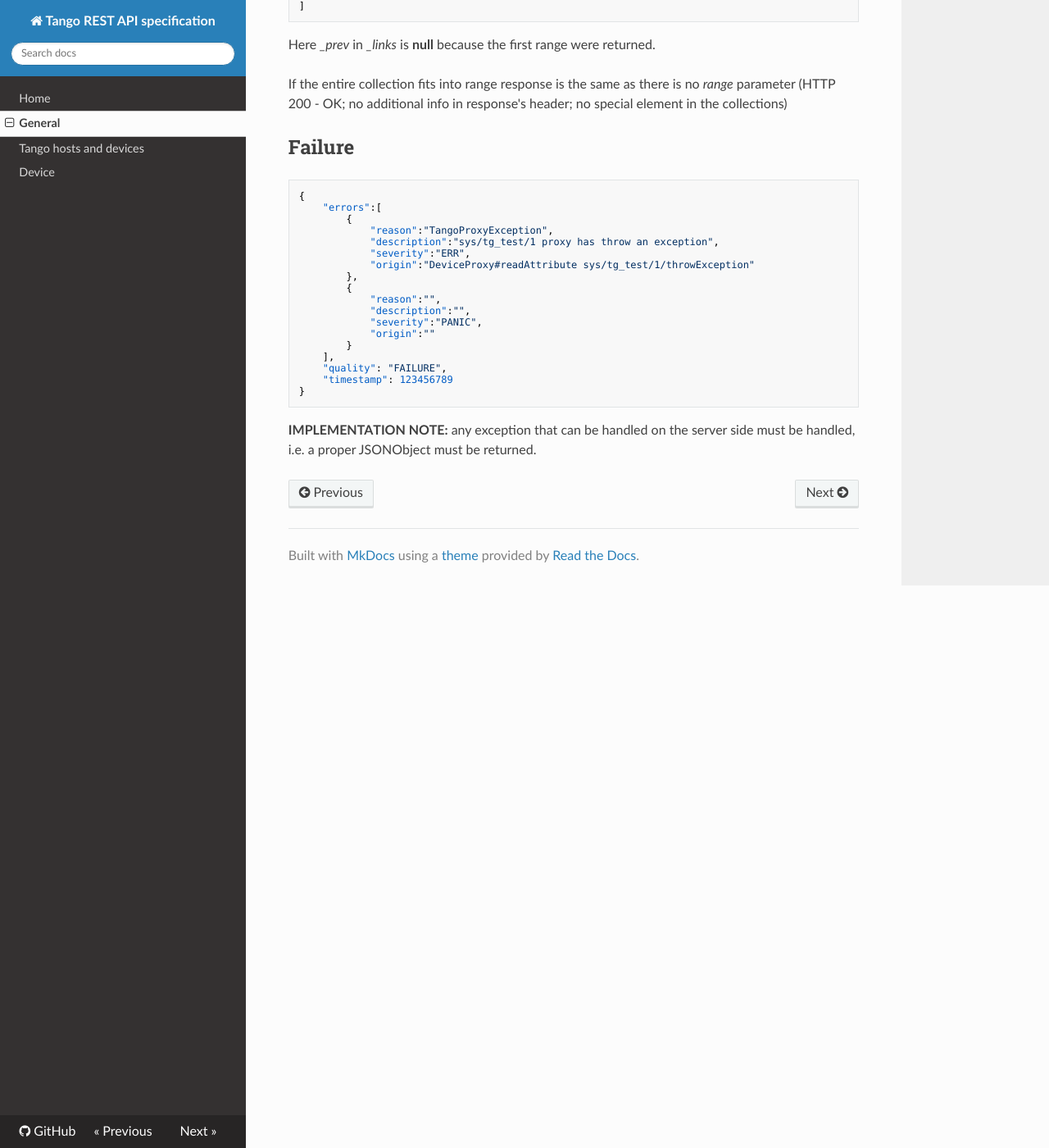
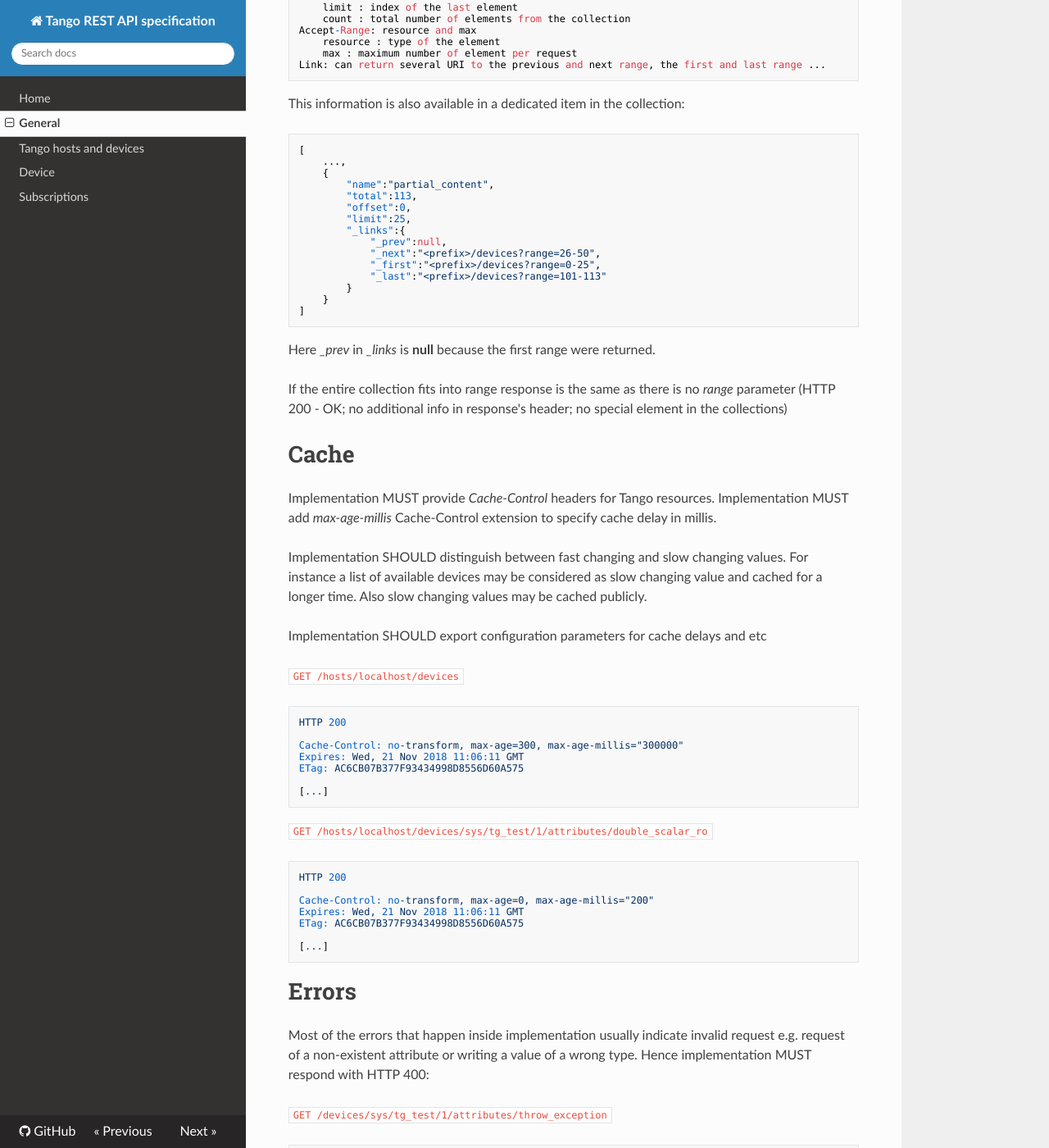
Before and after one commit to tango-controls/rest-api, an MkDocs documentation site: the page built from docs/general.md, in a window 1280 px wide and 1400 px high, scrolled down 3458 px. Shown: the whole window at 82% size. Built offline with MkDocs 1.6.1, drawn with Linux system fonts in a browser that asks for light colours; nearby versions of some CDN libraries; old or Windows-style settings are respelled for this version of MkDocs; some of the changed text lies outside the part shown.

Commit message:
Progress: #47

````diff
--- a/docs/general.md
+++ b/docs/general.md
@@ -1,6 +1,12 @@
 [TOC]
 
-## API version and Security
+# HTTP/2.0
+
+Implementation SHOULD provide upgrade to h2 protocol (HTTP/2.0). Practically this means that implementation MUST support https scheme in addition to simple http (HTTP/1.1).
+
+For proper https support implementation MUST be supplied with a valid SSL certificate (OpenSSL). For development a self-signed certificate will do the trick, but for production implementation SHOULD be supplied with properly signed certificate.
+
+# API version and Security
 
 _api_version_ follows URL prefix and defines which version of this API supports current implementation.
 
@@ -105,7 +109,7 @@ This one shows everything except _info_ and _properties_ fields:
 ```JSON
 [
     {
-        "name": "long_scalar_w"
+        "name": "long_scalar_w",
         "value":"<prefix>/devices/sys/tg_test/1/attributes/long_scalar_w/value",
         "_links":{
             "_device":"<prefix>/devices/sys/tg_test/1"
@@ -114,7 +118,7 @@ This one shows everything except _info_ and _properties_ fields:
         }
     },
     {
-        "name": "string_scalar"
+        "name": "string_scalar",
         "value":"<prefix>/devices/sys/tg_test/1/attributes/string_scalar/value",
          "_links":{
             "_device":"<prefix>/devices/sys/tg_test/1"
@@ -126,7 +130,7 @@ This one shows everything except _info_ and _properties_ fields:
 ```
 
 
-## Pages
+# Pages
 
   URL           |  Response | Desc
 ----------------|-----------|---------------------------------------------------
@@ -170,22 +174,54 @@ Here *_prev* in *_links* is __null__ because the first range were returned.
 
 If the entire collection fits into range response is the same as there is no _range_ parameter (HTTP 200 - OK; no additional info in response's header; no special element in the collections)
 
-## Failure
+# Cache
 
-```JSON
+Implementation MUST provide _Cache-Control_ headers for Tango resources. Implementation MUST add _max-age-millis_ Cache-Control extension to specify cache delay in millis.
+
+Implementation SHOULD distinguish between fast changing and slow changing values. For instance a list of available devices may be considered as slow changing value and cached for a longer time. Also slow changing values may be cached publicly.
+
+Implementation SHOULD export configuration parameters for cache delays and etc
+
+`GET /hosts/localhost/devices`
+
+```
+HTTP 200
+
+Cache-Control: no-transform, max-age=300, max-age-millis="300000"
+Expires: Wed, 21 Nov 2018 11:06:11 GMT
+ETag: AC6CB07B377F93434998D8556D60A575
+
+[...]
+```
+
+`GET /hosts/localhost/devices/sys/tg_test/1/attributes/double_scalar_ro`
+
+```
+HTTP 200
+
+Cache-Control: no-transform, max-age=0, max-age-millis="200"
+Expires: Wed, 21 Nov 2018 11:06:11 GMT
+ETag: AC6CB07B377F93434998D8556D60A575
+
+[...]
+```
+
+# Errors
+
+Most of the errors that happen inside implementation usually indicate invalid request e.g. request of a non-existent attribute or writing a value of a wrong type. Hence implementation MUST respond with HTTP 400:
+
+`GET /devices/sys/tg_test/1/attributes/throw_exception`
+
+```
+HTTP 400
+
 {
     "errors":[
         {
             "reason":"TangoProxyException",
             "description":"sys/tg_test/1 proxy has throw an exception",
             "severity":"ERR",
-            "origin":"DeviceProxy#readAttribute sys/tg_test/1/throwException"
-        },
-        {
-            "reason":"",
-            "description":"",
-            "severity":"PANIC",
-            "origin":""
+            "origin":"DeviceProxy#readAttribute sys/tg_test/1/throw_exception"
         }
     ],
     "quality": "FAILURE",
@@ -194,3 +230,21 @@ If the entire collection fits into range response is the same as there is no _ra
 ```
 
 __IMPLEMENTATION NOTE:__ any exception that can be handled on the server side must be handled, i.e. a proper JSONObject must be returned.
+
+### 401
+
+Unauthorized request -- client has failed to provide valid credentials
+
+### 404
+
+Resource does not exist e.g. `GET devices/x/y/z` should return status code 404 if `x/y/z` is not defined in th Tango db.
+
+### 500
+
+Tango REST server crashes - indicates bug in the REST server
+
+### 503
+
+In case of REST server receives CORBA timeout it returns 503 if upstream server does not respond within the specified timeout. In case of event subscription may indicate that there is no event though i.e. is not a failure.
+
+__IMPLEMENTATION NOTE:__ server should not log any error except 500 when it is a server's failure.
--- a/mkdocs.yml
+++ b/mkdocs.yml
@@ -8,3 +8,4 @@ pages:
 - General: general.md
 - Tango hosts and devices: hosts.md
 - Device: device.md
+- Subscriptions: subscriptions.md
````
Also changed, not shown: other parts of docs/general.md (+6 -8 lines), docs/hosts.md (+3 -3 lines), docs/subscriptions.md (added, +184 -0 lines).
